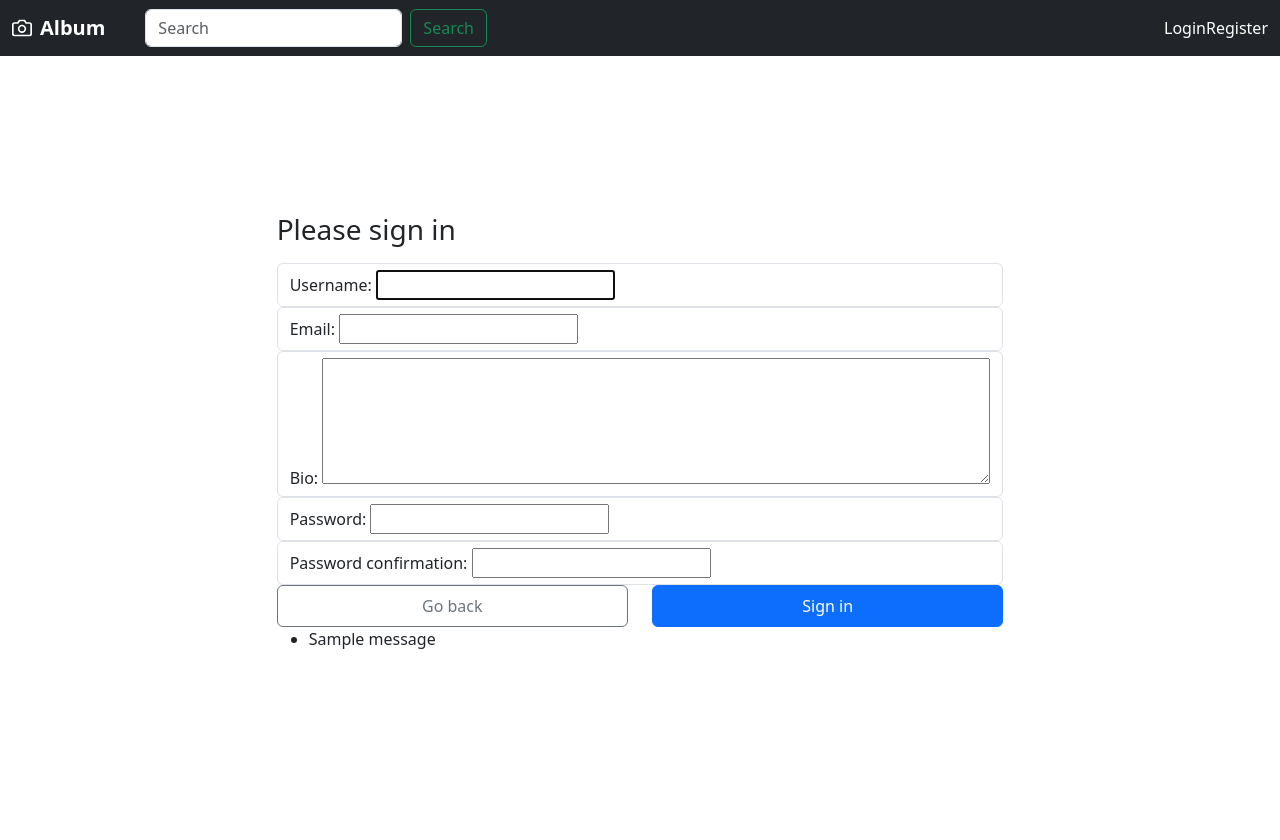
After one commit to sukui24/django_gallery, a Django app: page /register/ in a window 1280 px wide. The commit adds this page. Run offline with Django 4.2, Linux system fonts and the light colour scheme; tables that the repository leaves empty hold one stand-in row (values such as "Sample post"); one stand-in notice (Sample message) is shown; some libraries are stand-ins or nearby versions.

Commit message:
added features Added UserCreationForm and register page Added delete button functional (only for image host) Added Login page Updated Image Adding view Added function to display error messages

```diff
--- a/base/forms.py
+++ b/base/forms.py
@@ -1,13 +1,23 @@
-from django.forms import ModelForm, TextInput, Textarea
-from .models import ImageModel
+from django.forms import ModelForm, TextInput, Textarea, EmailField
+from .models import ImageModel, User
+from django.contrib.auth.forms import UserCreationForm
 
 
 class ImageForm(ModelForm):
     class Meta:
         model = ImageModel
         fields = '__all__'
-        exclude = ['unique_name',]
+        exclude = ['unique_name', 'host']
         widgets = {
             'title': TextInput(attrs={'class': 'form-control'}),
             'description': Textarea(attrs={'class': 'form-control', 'cols': '100'}),
         }
+
+
+class MyUserCreationForm(UserCreationForm):
+    class Meta:
+        model = User
+        fields = ['username', 'email', 'bio', 'password1']
+        widgets = {
+            'bio': Textarea(attrs={'cols': '70', 'rows': '5'})
+        }
--- a/base/models.py
+++ b/base/models.py
@@ -6,10 +6,10 @@ import os
 class User(AbstractUser):
     name = models.CharField(unique=True, max_length=60, null=True)
     email = models.EmailField(unique=True, null=True)
-    bio = models.TextField(max_length=5000, null=True)
+    bio = models.TextField(max_length=2000, null=True)
     avatar = models.ImageField(null=True, default="avatar.svg")
-    # USERNAME_FIELD = 'email'
-    REQUIRED_FIELDS = ['email', 'name']
+    USERNAME_FIELD = 'username'
+    REQUIRED_FIELDS = []
 
 
 class ImageModel(models.Model):
--- a/base/templates/base/add_image_page.html
+++ b/base/templates/base/add_image_page.html
@@ -9,8 +9,8 @@
         {% for field in form %}
         <div class="row mb-3">
           <div class="col-md-8">
-            <label for="{{ field.name }}" class="form-label">{{ field.name }}:</label>
-            {{ field }}
+                <label for="{{ field.name }}" class="form-label">{{ field.label }}:</label>
+                {{ field }}
           </div>
         </div>
         {% endfor %}
--- a/base/templates/base/home.html
+++ b/base/templates/base/home.html
@@ -45,7 +45,7 @@
                         <a href="{% url 'view-image' image.unique_name %}" type="button" class="btn btn-custom btn-sm btn-primary">View</a>
                         {% if request.user == image.host %}
                         <a href="/" type="button" class="btn btn-sm btn-outline-info mx-2">Edit</a>
-                        <a href="/" type="button" class="btn btn-sm btn-outline-danger">Delete</a>
+                        <a href="{% url 'delete-image' image.unique_name %}" type="button" class="btn btn-sm btn-outline-danger">Delete</a>
                         {% endif %}
                     </div>
                     <small class="text-body-secondary">{{image.created_at|timesince}} ago</small>
--- /dev/null
+++ b/base/templates/base/login_register.html
@@ -0,0 +1,79 @@
+{% extends 'main.html' %}
+{% block content %}
+<style>
+    .custom-class {
+        width: 400px;
+        display: inline-block;
+}
+</style>
+<main class="form-signin w-100 m-auto">
+{% if page == 'login' %}
+    <!-- Login page start -->
+    <div class="container min-vh-100 d-flex justify-content-center align-items-center">
+        <div class="row my-form">
+            <div class="col-md-12 ">
+                <form action="" method="POST" enctype="multipart/form-data">
+                    {% csrf_token %}
+                    <h1 class="h3 mb-3 fw-normal">Please log in</h1>
+                    <div class="form-control">
+                        <label for="username">Username:</label>
+                        <input type="text" name="username" maxlength="150" autofocus="" required="" id="id_username">
+                    </div>
+                    <div class="form-control">
+                        <label for="password">Password:</label>
+                        <input type="password" name="password" maxlength="150" autofocus="" required="" id="password">
+                    </div>
+                    <div class="d-flex justify-content-between gap-4">
+                        <a href="{% url 'home' %}" class="btn btn-outline-secondary w-100 py-2">Go back</a>
+                        <button class="btn btn-primary w-100 py-2" type="submit" value="Submit">Log in</button>
+                    </div>
+                    <!-- Error messages start -->
+                    {% if messages %}
+                    <ul class="messages">
+                        {% for message in messages %}
+                        <li {% if message.tags %} class="{{ message.tags }}"{% endif %}>{{ message }}</li>
+                        {% endfor %}
+                    </ul>
+                    {% endif %}
+                    <!-- Error messages end -->
+                </form>
+            </div>
+        </div>
+    </div>
+    <!-- login page end -->
+{% else %}
+    <!-- Register page start -->
+    <div class="container min-vh-100 d-flex justify-content-center align-items-center">
+        <div class="row my-form">
+            <div class="col-md-12 ">
+                <form action="" method="POST" enctype="multipart/form-data">
+                    {% csrf_token %}
+                    <h1 class="h3 mb-3 fw-normal">Please sign in</h1>
+                    {% for field in form %}
+                    <div class="form-control">
+                        <label for="{{field.name}}">{{field.label}}:</label>
+                        {{field}}
+                    </div>
+                    {% endfor %}
+                    <div class="d-flex justify-content-between gap-4">
+                        <a href="{% url 'home' %}" class="btn btn-outline-secondary w-100 py-2">Go back</a>
+                        <button class="btn btn-primary w-100 py-2" type="submit" value="Submit">Sign in</button>
+                    </div>
+                    <!-- Error messages start -->
+                    {% if messages %}
+                    <ul class="messages">
+                        {% for message in messages %}
+                        <li {% if message.tags %} class="{{ message.tags }}"{% endif %}>{{ message }}</li>
+                        {% endfor %}
+                    </ul>
+                    {% endif %}
+                    <!-- Error messages end -->
+                </form>
+            </div>
+        </div>
+    </div>
+    <!-- Register page end -->
+{% endif %}
+</main>
+
+{% endblock content %}
--- a/base/urls.py
+++ b/base/urls.py
@@ -2,7 +2,14 @@ from django.urls import path
 from . import views
 
 urlpatterns = [
+    path('register/', views.registerUser, name='register'),
+    path('logout/', views.logoutUser, name='logout'),
+    path('login/', views.loginUser, name='login'),
+
+
     path('', views.home, name='home'),
     path('add_image/', views.addImage, name='add-image'),
-    path('view_image/<str:unique_name>', views.viewImage, name='view-image')
+    path('view_image/<str:unique_name>', views.viewImage, name='view-image'),
+    path('delete_image/<str:unique_name>',
+         views.deleteImage, name='delete-image'),
 ]
--- a/base/views.py
+++ b/base/views.py
@@ -1,7 +1,9 @@
 from django.shortcuts import render, redirect, get_object_or_404
 
+from django.contrib import messages
+
 from .models import ImageModel
-from .forms import ImageForm
+from .forms import ImageForm, MyUserCreationForm
 
 from django.contrib.auth import authenticate, login, logout
 from django.contrib.auth.decorators import login_required
@@ -9,7 +11,38 @@ from django.contrib.auth.decorators import login_required
 
 
 def loginUser(request):
-    pass
+    page = 'login'
+    if request.user.is_authenticated:
+        return redirect('home')
+
+    if request.method == "POST":
+        username = request.POST.get('username').lower()
+        password = request.POST.get('password')
+        user = authenticate(request, username=username, password=password)
+
+        if user is not None:
+            login(request, user)
+            return redirect('home')
+        else:
+            messages.error(request, 'Username or Password is incorrect')
+
+    context = {'page': page}
+    return render(request, 'base/login_register.html', context)
+
+
+def registerUser(request):
+    form = MyUserCreationForm()
+    if request.method == "POST":
+        form = MyUserCreationForm(request.POST)
+        if form.is_valid():
+            user = form.save(commit=False)
+            user.username = user.username.lower()
+            user.save()
+            login(request, user)
+            return redirect('home')
+        else:
+            messages.error(request, 'Something went wrong during registration')
+    return render(request, 'base/login_register.html', {'form': form})
 
 
 @login_required(login_url='home')
@@ -27,9 +60,13 @@ def home(request):
 def addImage(request):
     if request.method == "POST":
         form = ImageForm(request.POST, request.FILES)
-        if form.is_valid():
-            form.save()
-            return redirect('home')
+        ImageModel.objects.create(
+            host=request.user,
+            title=request.POST.get('title'),
+            description=request.POST.get('description'),
+            image=request.FILES.get('image'),
+        )
+        return redirect('home')
     else:
         form = ImageForm()
     context = {'form': form}
@@ -40,3 +77,16 @@ def viewImage(request, unique_name):
     image = get_object_or_404(ImageModel, unique_name=unique_name)
     context = {'image': image}
     return render(request, 'base/view_image_page.html', context)
+
+
+def deleteImage(request, unique_name):
+    image = ImageModel.objects.get(unique_name=unique_name)
+
+    if request.user != image.host:
+        return redirect('home')
+
+    if request.method == "POST":
+        image.delete()
+        return redirect('home')
+
+    return render(request, 'base/delete_image.html', {'image': image})
--- a/gallery/settings.py
+++ b/gallery/settings.py
@@ -40,6 +40,7 @@ INSTALLED_APPS = [
     'django.contrib.staticfiles',
     'base.apps.BaseConfig',
     'bootstrap5',
+    'widget_tweaks',
 ]
 
 MIDDLEWARE = [
--- a/templates/navbar.html
+++ b/templates/navbar.html
@@ -1,37 +1,3 @@
-<header data-bs-theme="dark">
-    <div class="collapse text-bg-dark" id="navbarHeader">
-    <div class="container">
-        <div class="row">
-        <div class="col-sm-8 col-md-7 py-4">
-            <h4>About</h4>
-            <p class="text-body-secondary">Add some information about the album below, the author, or any other background context. Make it a few sentences long so folks can pick up some informative tidbits. Then, link them off to some social networking sites or contact information.</p>
-        </div>
-        <div class="col-sm-4 offset-md-1 py-4">
-            <h4>Contact</h4>
-            <ul class="list-unstyled">
-            <li><a href="#" class="text-black">Follow on Twitter</a></li>
-            <li><a href="#" class="text-black">Like on Facebook</a></li>
-            <li><a href="#" class="text-black">Email me</a></li>
-            </ul>
-        </div>
-        </div>
-    </div>
-    </div>
-    <div class="navbar navbar-dark bg-dark shadow-sm">
-    <div class="container">
-        <a href="{% url 'home' %}" class="navbar-brand d-flex align-items-center">
-        <svg xmlns="http://www.w3.org/2000/svg" width="20" height="20" fill="none" stroke="currentColor" stroke-linecap="round" stroke-linejoin="round" stroke-width="2" aria-hidden="true" class="me-2" viewBox="0 0 24 24"><path d="M23 19a2 2 0 0 1-2 2H3a2 2 0 0 1-2-2V8a2 2 0 0 1 2-2h4l2-3h6l2 3h4a2 2 0 0 1 2 2z"/><circle cx="12" cy="13" r="4"/></svg>
-        <strong>Album</strong>
-        </a>
-        <button class="navbar-toggler" type="button" data-bs-toggle="collapse" data-bs-target="#navbarHeader" aria-controls="navbarHeader" aria-expanded="false" aria-label="Toggle navigation">
-        <span class="navbar-toggler-icon"></span>
-        </button>
-    </div>
-    </div>
-</header>
-
-
-
 
 <nav class="navbar navbar-expand-md navbar-dark fixed-top bg-dark">
     <div class="container-fluid">
@@ -54,11 +20,18 @@
 
         {% if request.user.is_authenticated %}
         <a class="nav-link text-white" aria-current="page" href="#">Profile</a>
-        <a class="nav-link text-white" href="#">Logout</a>
+        <a class="nav-link text-white" href="{% url 'logout' %}">Logout</a>
         {% else %}
-        <a class="nav-link text-white" href="#">Login</a>
-        <a class="nav-link text-white" href="#">Register</a>
+        <a class="nav-link text-white" href="{% url 'login' %}">Login</a>
+        <a class="nav-link text-white" href="{% url 'register' %}">Register</a>
         {% endif %}
       </div>
     </div>
 </nav>
+{% if messages %}
+    <ul class="messages">
+        {% for message in messages %}
+          <li {% if message.tags %} class="{{ message.tags }}"{% endif %}>{{ message }}</li>
+        {% endfor %}
+      </ul>
+{% endif %}
```
Also changed, not shown: base/templates/base/delete_image.html (added, +21 -0 lines), base/migrations/0002_remove_user_name_alter_user_username.py (added), base/migrations/0003_user_name_alter_user_bio_alter_user_username.py (added).
